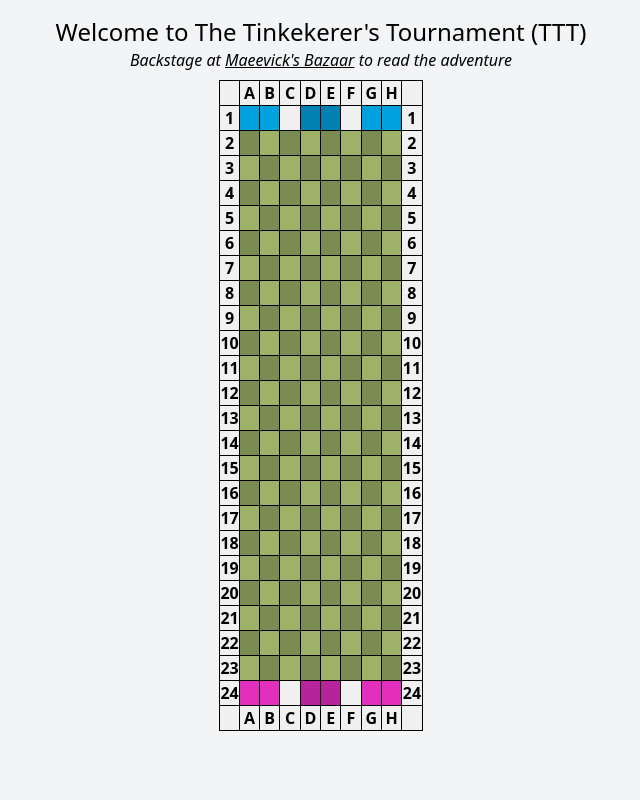
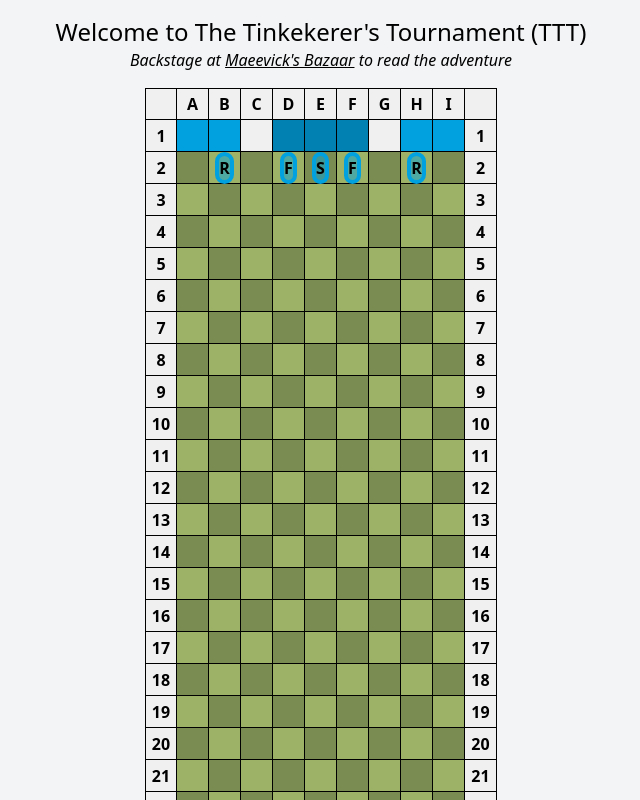
Before and after one commit to Maeevick/the-tinkerers-tournament, a SvelteKit app: page / in a window 1280 px wide. Shown: the top 800 px of the page, without its empty margins (319-959 px from the left). Built offline with nearby package versions, Linux system fonts and the light colour scheme.

Commit message:
feat: add initial state of characters

```diff
--- /dev/null
+++ b/src/lib/stores/game.ts
@@ -0,0 +1,31 @@
+import { writable } from 'svelte/store';
+
+import type { Character } from '../types/ecs';
+
+type GameState = {
+	characters: Character[];
+};
+
+const createInitialState = (): GameState => {
+	const homeTeam: Character[] = [
+		{ id: 'h1', team: 'home', role: 'Fighter', position: { x: 3, y: 2 } },
+		{ id: 'h2', team: 'home', role: 'Fighter', position: { x: 5, y: 2 } },
+		{ id: 'h3', team: 'home', role: 'Runner', position: { x: 1, y: 2 } },
+		{ id: 'h4', team: 'home', role: 'Runner', position: { x: 7, y: 2 } },
+		{ id: 'h5', team: 'home', role: 'Specialist', position: { x: 4, y: 2 } }
+	];
+
+	const awayTeam: Character[] = [
+		{ id: 'a1', team: 'away', role: 'Fighter', position: { x: 3, y: 23 } },
+		{ id: 'a2', team: 'away', role: 'Fighter', position: { x: 5, y: 23 } },
+		{ id: 'a3', team: 'away', role: 'Runner', position: { x: 1, y: 23 } },
+		{ id: 'a4', team: 'away', role: 'Runner', position: { x: 7, y: 23 } },
+		{ id: 'a5', team: 'away', role: 'Specialist', position: { x: 4, y: 23 } }
+	];
+
+	return {
+		characters: [...homeTeam, ...awayTeam]
+	};
+};
+
+export const gameStore = writable<GameState>(createInitialState());
--- /dev/null
+++ b/src/lib/types/ecs.ts
@@ -0,0 +1,14 @@
+export type EntityId = string;
+export type Position = {
+	x: number;
+	y: number;
+};
+export type Team = 'home' | 'away';
+export type Role = 'Fighter' | 'Runner' | 'Specialist';
+
+export type Character = {
+	id: EntityId;
+	team: Team;
+	role: Role;
+	position: Position;
+};
--- a/src/routes/+layout.svelte
+++ b/src/routes/+layout.svelte
@@ -4,3 +4,10 @@
 </script>
 
 {@render children()}
+
+<style>
+	:global(body) {
+		margin: 0;
+		padding: 0;
+	}
+</style>
--- a/src/routes/+page.svelte
+++ b/src/routes/+page.svelte
@@ -1,5 +1,8 @@
 <script lang="ts">
-	const columns = ['A', 'B', 'C', 'D', 'E', 'F', 'G', 'H'];
+	import { gameStore } from '$lib/stores/game';
+	import type { Role, Team } from '$lib/types/ecs';
+
+	const columns = ['A', 'B', 'C', 'D', 'E', 'F', 'G', 'H', 'I'];
 
 	const colors = {
 		blueOnePoint: '#00a1de',
@@ -12,33 +15,34 @@
 	};
 
 	const fullRows = Array.from({ length: 26 }, (_, i) => i);
-	const fullCols = Array.from({ length: 10 }, (_, i) => i);
+	const fullCols = Array.from({ length: 11 }, (_, i) => i);
 
 	function getCellContent(row: number, col: number): string {
-		if (col === 0 || col === 9) {
+		if (col === 0 || col === 10) {
 			if (row === 0 || row === 25) return '';
 			return row.toString();
 		}
 		if (row === 0 || row === 25) {
-			if (col === 0 || col === 9) return '';
+			if (col === 0 || col === 10) return '';
 			return columns[col - 1];
 		}
 		return '';
 	}
 
 	function getCellColor(row: number, col: number): string {
-		if (col === 0 || col === 9 || row === 0 || row === 25) return colors.whitesmoke;
+		if (col === 0 || col === 10 || row === 0 || row === 25) return colors.whitesmoke;
 
 		if (row === 1) {
 			const colLetter = columns[col - 1];
-			if (colLetter === 'C' || colLetter === 'F') return colors.whitesmoke;
-			if (colLetter === 'D' || colLetter === 'E') return colors.blueThreePoint;
+			if (colLetter === 'C' || colLetter === 'G') return colors.whitesmoke;
+			if (colLetter === 'D' || colLetter === 'E' || colLetter === 'F') return colors.blueThreePoint;
 			return colors.blueOnePoint;
 		}
 		if (row === 24) {
 			const colLetter = columns[col - 1];
-			if (colLetter === 'C' || colLetter === 'F') return colors.whitesmoke;
-			if (colLetter === 'D' || colLetter === 'E') return colors.violetThreePoint;
+			if (colLetter === 'C' || colLetter === 'G') return colors.whitesmoke;
+			if (colLetter === 'D' || colLetter === 'E' || colLetter === 'F')
+				return colors.violetThreePoint;
 			return colors.violetOnePoint;
 		}
 
@@ -51,9 +55,33 @@
 		if (col === 0) return `border-x border-b border-black`;
 		return `border-r border-b border-black`;
 	}
+
+	function getDisplayLabel(role: Role): string {
+		switch (role) {
+			case 'Fighter':
+				return 'F';
+			case 'Runner':
+				return 'R';
+			case 'Specialist':
+				return 'S';
+		}
+	}
+
+	function getCharacterAt(x: number, y: number) {
+		return $gameStore.characters.find((c) => c.position.x === x - 1 && c.position.y === y);
+	}
+
+	function getCharacterStyle(team: Team): string {
+		const baseStyle = 'rounded-full flex items-center justify-center font-bold border-4';
+		const teamColors = {
+			home: 'border-[#00a1de] bg-[#00a1de]/50',
+			away: 'border-[#e22fbd] bg-[#e22fbd]/50'
+		};
+		return `${baseStyle} ${teamColors[team]}`;
+	}
 </script>
 
-<div class="h-screen flex-col bg-gray-100 pt-4">
+<div class="flex-col bg-gray-100 p-4">
 	<header class="flex-col items-start">
 		<h1 class="text-center text-2xl">Welcome to The Tinkekerer's Tournament (TTT)</h1>
 		<p class="text-center italic">
@@ -62,25 +90,33 @@
 			> to read the adventure
 		</p>
 	</header>
-	<main class="flex items-center justify-center p-2">
-		<div class="grid grid-cols-10 gap-0">
+	<main class="flex items-center justify-center p-4">
+		<div class="grid grid-cols-11 gap-0">
 			{#each fullRows as row}
 				{#each fullCols as col}
 					<div
-						class={`w-full flex items-center justify-center font-bold ${getCellBorder(row, col)}`}
+						class={`flex h-8 w-8 items-center justify-center font-bold ${getCellBorder(row, col)}`}
 						style:background-color={getCellColor(row, col)}
 					>
+						{#if row > 0 && row < 25 && col > 0 && col < 11}
+							{#if getCharacterAt(col, row)}
+								{@const character = getCharacterAt(col, row)}
+								<div class={getCharacterStyle(character!.team)}>
+									{getDisplayLabel(character!.role)}
+								</div>
+							{/if}
+						{/if}
 						{getCellContent(row, col)}
 					</div>
 				{/each}
 			{/each}
 		</div>
 	</main>
+	<footer class="p- flex-col items-start">
+		<p class="text-center">
+			Made with ❤️ and 😜 by <a href="https://github.com/Maeevick" target="_blank" class="underline"
+				>Aurel / Maeevick</a
+			>
+		</p>
+	</footer>
 </div>
-
-<style>
-	:global(body) {
-		margin: 0;
-		padding: 0;
-	}
-</style>
```
